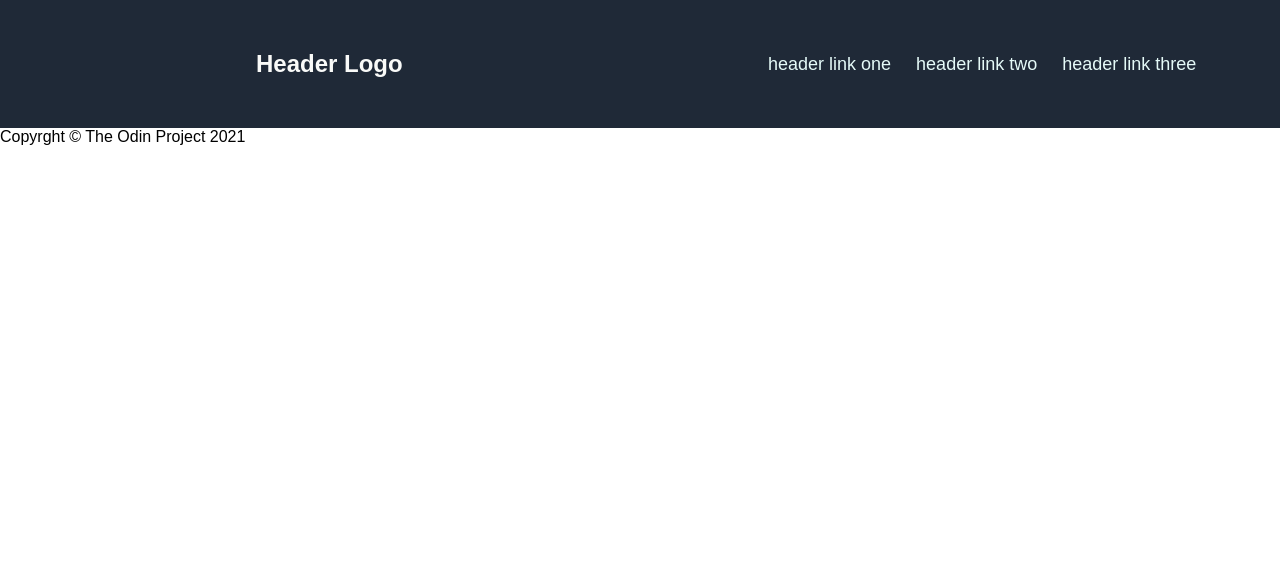
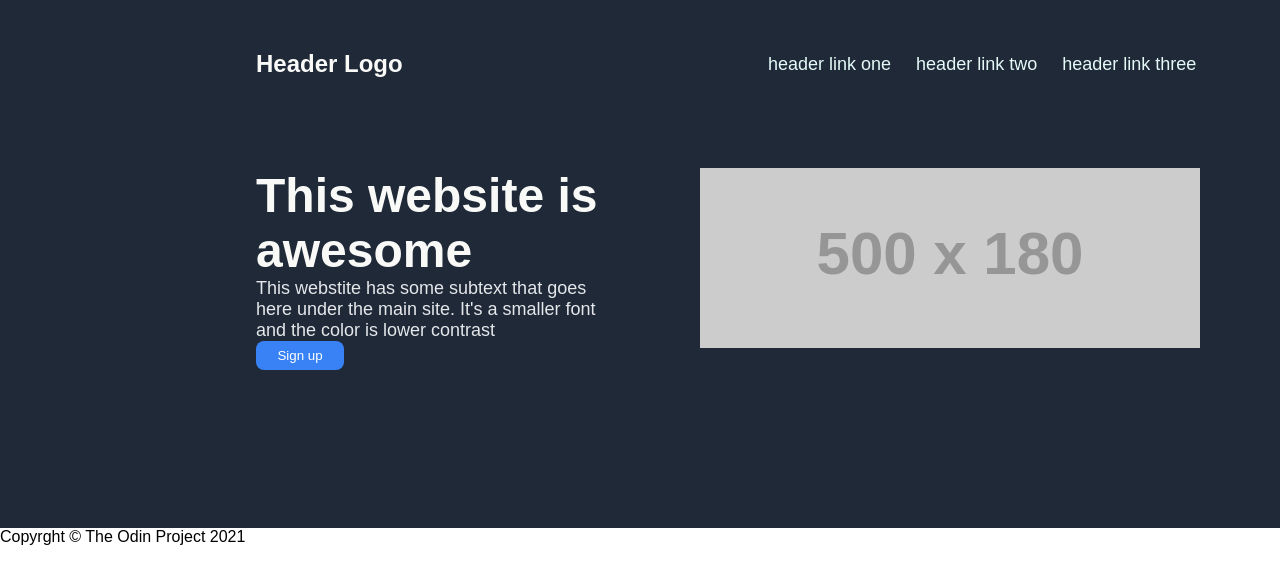
Before and after one commit to ThorondorManwe/landing_page, a plain HTML site: page index.html in a window 1280 px wide. Drawn offline with Linux system fonts and the light colour scheme; placeholder pictures from the web are drawn by us.

Commit message:
Added the first container for hero section.

```diff
--- a/index.html
+++ b/index.html
@@ -38,6 +38,16 @@
         </header>
 
         <!-- Primera sección de contenido - color azul-->
+        <section id="content1">
+            <div class="parte1">
+                <h1>This website is awesome</h1>
+                <p>This webstite has some subtext that goes here under the main site. It's a smaller font and the color is lower contrast</p>
+                <input type="button" class="button" onclick="alert('Hello odinite!')" value="Sign up">
+            </div>
+            <div class="parte2Img">
+                <img src="https://via.placeholder.com/500x180"/>
+            </div>
+        </section>
         <!-- Fin de Primera sección de contenido - color azul-->
 
         <!-- Segunda sección de contenido - color blanco-->
@@ -46,7 +56,7 @@
         <!-- Tercera sección de contenido - color gris-->
         <!-- Fin de Tercera sección de contenido - color gris-->
 
-        <!-- Cuarta sección de contenido - color blanco bara azul--->
+        <!-- Cuarta sección de contenido - color blanco barra azul--->
         <!-- Fin de Cuarta sección de contenido - color blanco bara azul--->
 
         <!-- Footer -->
--- a/style.css
+++ b/style.css
@@ -42,3 +42,46 @@ header .headerLogo h1 {
     font-size: 18px;
     color: #E5FAF8;
 }
+
+/* Estilos de la sección 1 */
+#content1 {
+    display: flex;
+    height: 50vh;
+    justify-content: center;
+    background-color: #1F2937;
+    /* border: 1px solid red; */
+}
+
+#content1 .parte1 {
+    flex: 1 1 40%;
+    display: flex;
+    flex-direction: column;
+    margin: 5vh 10vh 0 32vh;
+    /* border: 2px solid blue; */
+}
+
+h1 {
+    font-size: 48px;
+    color: #F9FAF8;
+}
+
+#content1 .parte1 p {
+    font-size: 18px;
+    color: #E5E7EB;
+}
+
+#content1 .parte1 .button {
+    background-color: #3882F6;
+    border: none;
+    color: white;
+    align-self: flex-start;
+    width: 11vh;
+    border-radius: 8px;
+    flex-basis: 8%;
+}
+
+#content1 .parte2Img {
+    flex: 1 1 50%;
+    /* border: 2px solid green; */
+    margin: 5vh 10vh 0 0;
+}
```
